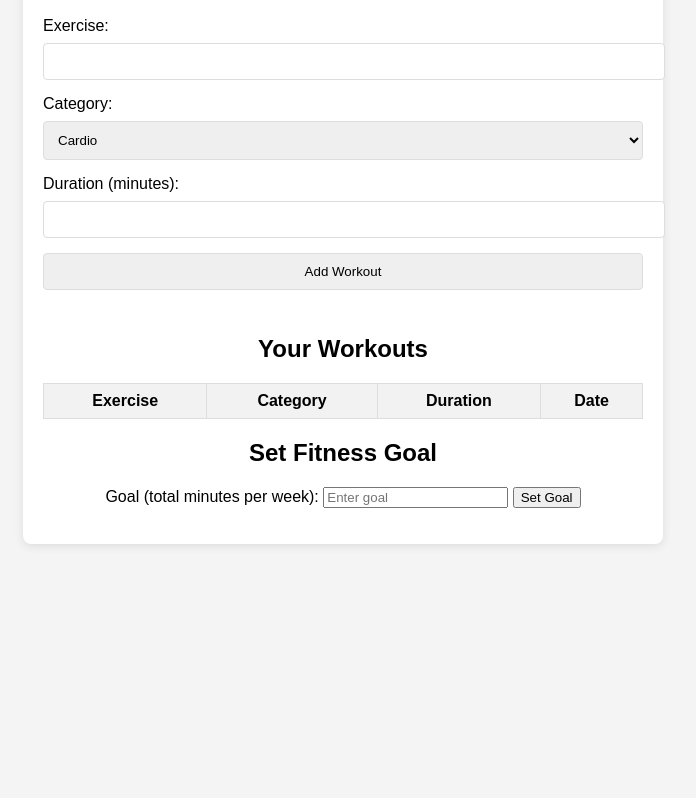
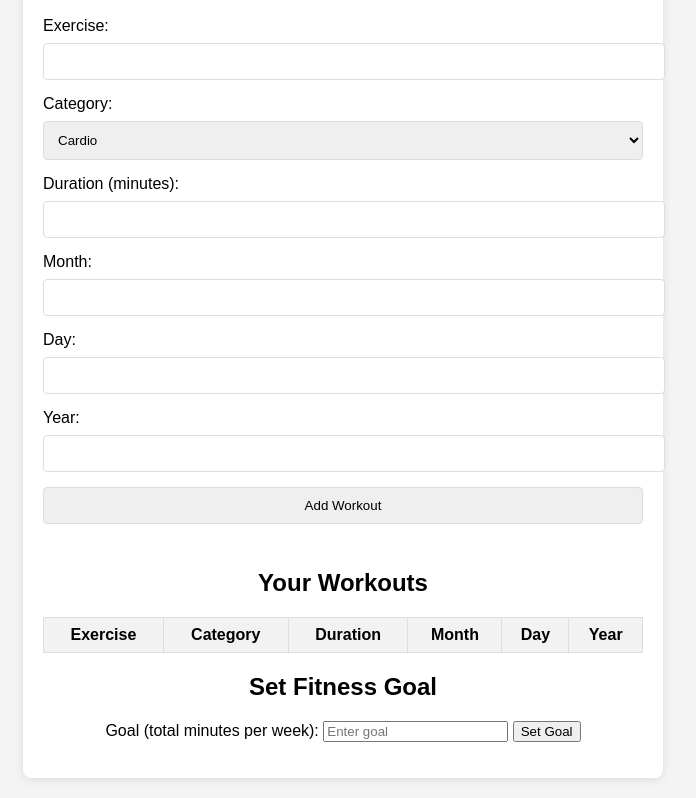
Before and after one commit to tom914z/mod-4-final-project, a website: page index.html in a window 1280 px wide. Shown: the part 151-949 px from the top of the page, without its empty margins (297-993 px from the left). Before the commit the page ends 800 px from the top, so only its background shows below. Drawn offline with Linux system fonts and the light colour scheme.

Commit message:
Update index.html

```diff
--- a/index.html
+++ b/index.html
@@ -26,6 +26,16 @@
             <label for="duration">Duration (minutes):</label>
             <input type="number" id="duration" name="duration" required>
 
+            <!-- Inputs for selecting date -->
+            <label for="month">Month:</label>
+            <input type="number" id="month" name="month" min="1" max="12" required>
+
+            <label for="day">Day:</label>
+            <input type="number" id="day" name="day" min="1" max="31" required>
+
+            <label for="year">Year:</label>
+            <input type="number" id="year" name="year" required>
+
             <button type="submit">Add Workout</button>
         </form>
 
@@ -37,7 +47,9 @@
                     <th>Exercise</th>
                     <th>Category</th>
                     <th>Duration</th>
-                    <th>Date</th>
+                    <th>Month</th>
+                    <th>Day</th>
+                    <th>Year</th>
                 </tr>
             </thead>
             <tbody>
```
